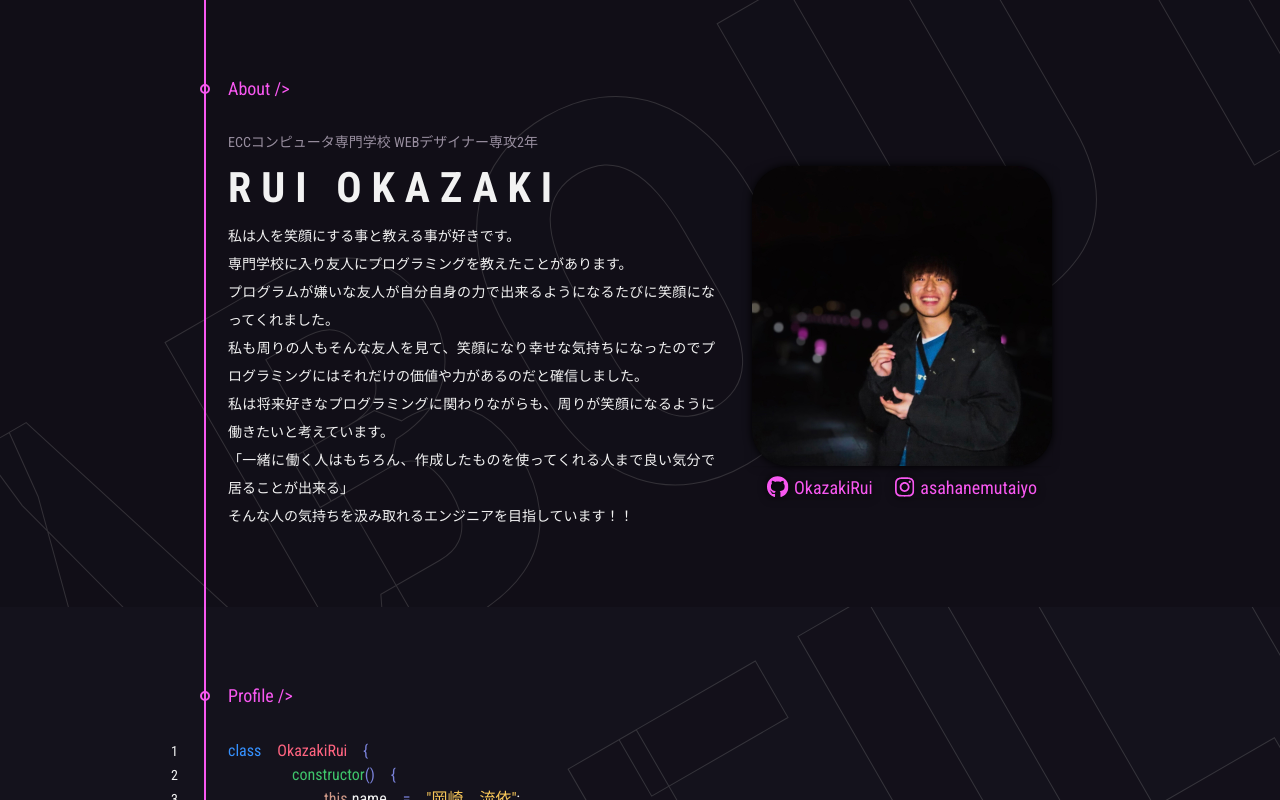
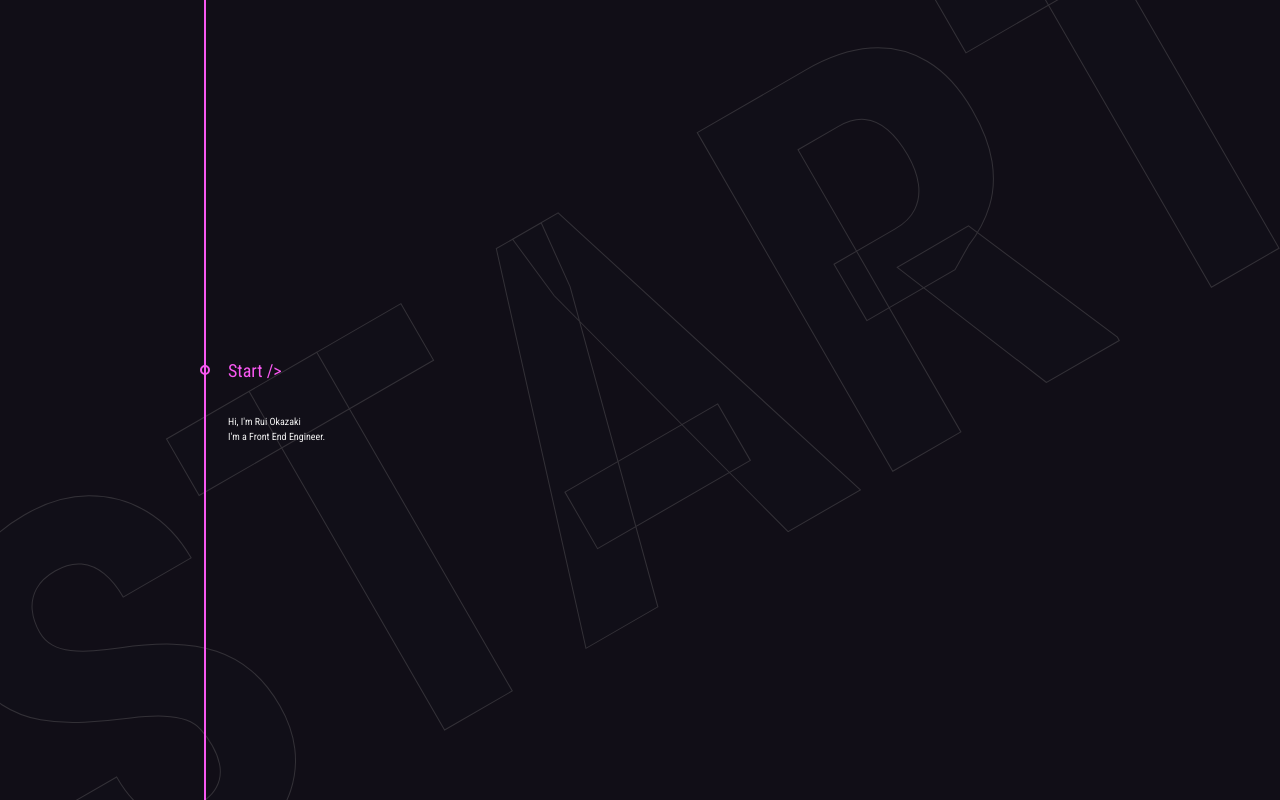
Before and after one commit to ruiokazaki-archive/portfolio-react, a React (Create React App) app: page / in a window 1280 px wide. Shown: the top 800 px of the page. Built offline with nearby package versions, Linux system fonts and the light colour scheme.

Commit message:
add: create FirstView components

```diff
--- /dev/null
+++ b/src/components/organisms/FirstView.tsx
@@ -0,0 +1,16 @@
+import { VFC } from 'react';
+import SectionFirstWrap from '../templates/SectionFirstWrap';
+
+const FirstView: VFC = () => (
+  <SectionFirstWrap sectionTitle="Start">
+    <div>
+      <h1>
+        Hi, I&apos;m <span className="c-p">Rui Okazaki</span>
+        <br />
+        I&apos;m a Front End Engineer<span className="c-p">.</span>
+      </h1>
+    </div>
+  </SectionFirstWrap>
+);
+
+export default FirstView;
--- a/src/components/pages/Home.tsx
+++ b/src/components/pages/Home.tsx
@@ -1,5 +1,6 @@
 import { VFC } from 'react';
 
+import FirstView from '../organisms/FirstView';
 import About from '../organisms/About';
 import Profile from '../../containers/organisms/Profile';
 import Works from '../organisms/Works';
@@ -7,6 +8,7 @@ import Contact from '../../containers/organisms/Contact';
 
 const Home: VFC = () => (
   <>
+    <FirstView />
     <About />
     <Profile />
     <Works />
--- /dev/null
+++ b/src/components/templates/SectionFirstWrap.style.tsx
@@ -0,0 +1,12 @@
+import styled from 'styled-components';
+import tw from 'tailwind-styled-components';
+
+const SectionLastWrapStyle = styled.div`
+  display: flex;
+  flex-direction: column;
+  justify-content: center;
+  align-items: center;
+  height: 100vh;
+`;
+const SectionLastWrap = tw(SectionLastWrapStyle)`relative background`;
+export default SectionLastWrap;
--- /dev/null
+++ b/src/components/templates/SectionFirstWrap.tsx
@@ -0,0 +1,22 @@
+import { VFC, ReactNode } from 'react';
+import SectionFirstWrap from './SectionFirstWrap.style';
+import ContentWrap from './ContentWrap';
+import SectionBackground from '../../containers/molecules/SectionBackground';
+import SectionTitle from '../atoms/SectionTitle';
+
+type Props = {
+  sectionTitle: string;
+  children: ReactNode;
+};
+
+const Section: VFC<Props> = ({ sectionTitle, children }) => (
+  <SectionFirstWrap>
+    <SectionBackground sectionTitle={sectionTitle} />
+    <ContentWrap>
+      <SectionTitle sectionTitle={sectionTitle} />
+      {children}
+    </ContentWrap>
+  </SectionFirstWrap>
+);
+
+export default Section;
```
